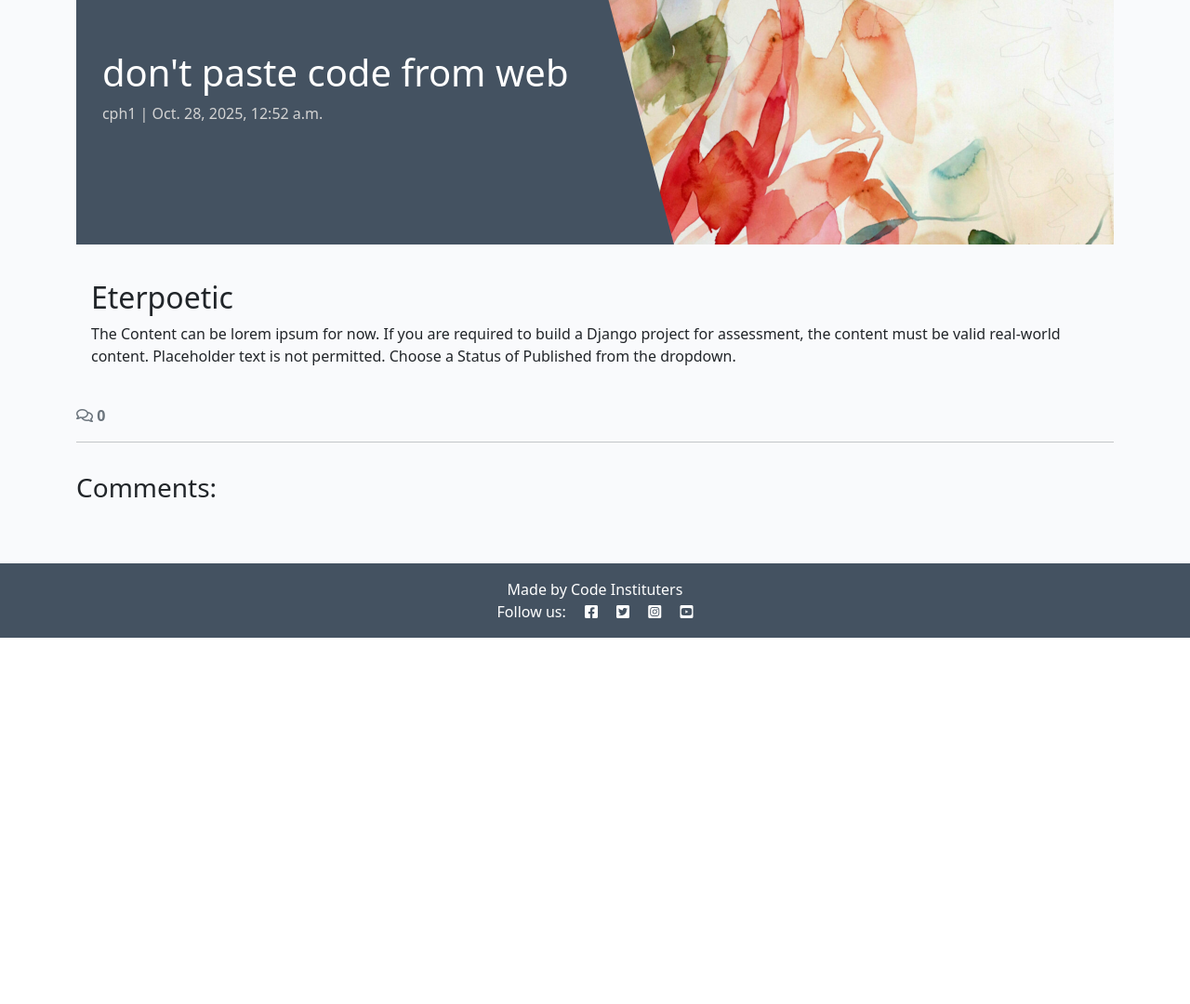
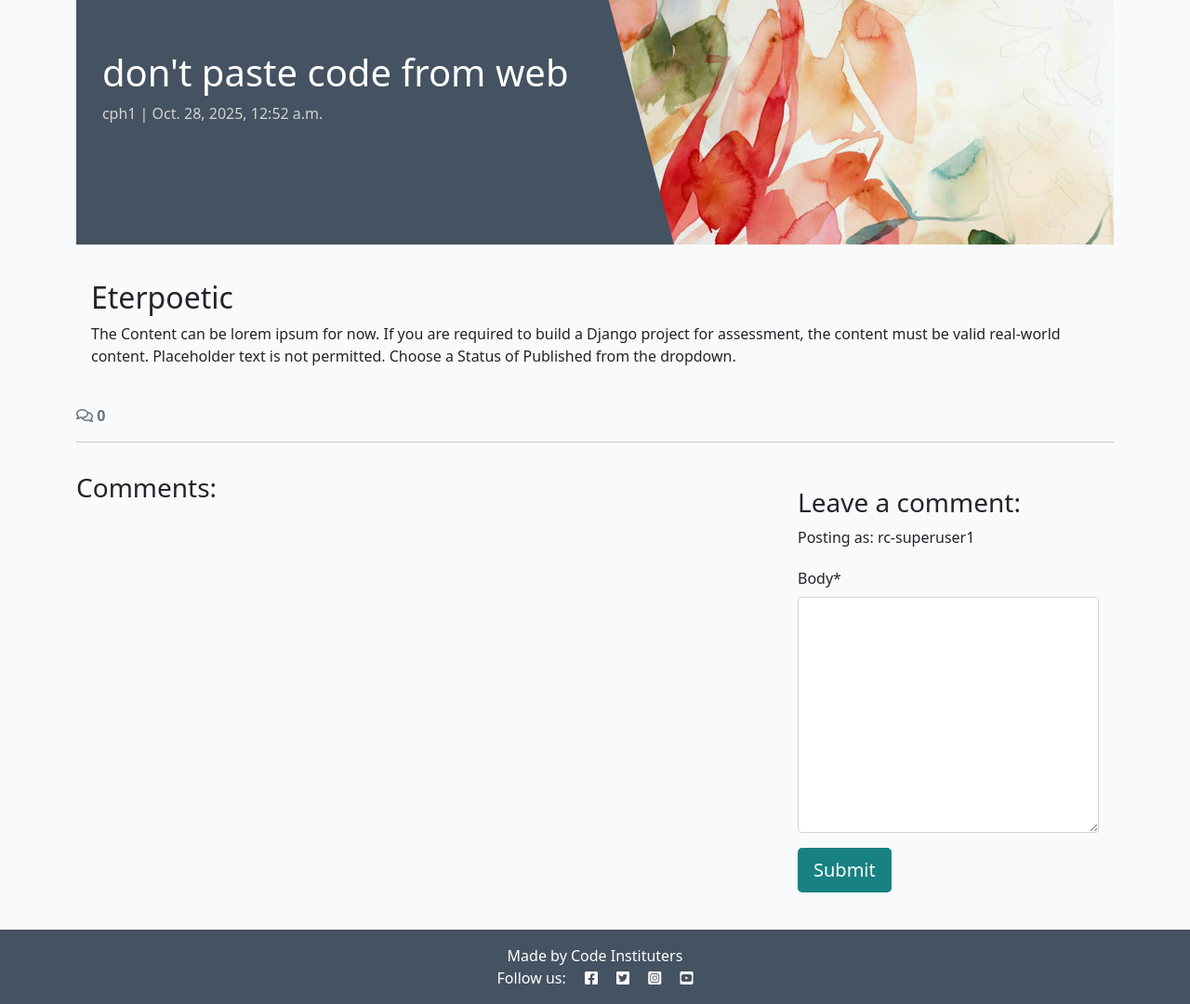
Before and after one commit to cynthiapinedoh79/p4_eterpoetic, a Django app: a page that uses templates/base.html in a window 1280 px wide. Shown: the part 127-1207 px from the top of the page at 93% size. Before the commit the page ends 813 px from the top, so only its background shows below. Run offline with Django 4.2, Linux system fonts and the light colour scheme; a user stored in the database is signed in; data comes from the database, SQL or seed files in the repository; data that the repository does not hold is empty; some libraries are stand-ins or nearby versions.

Commit message:
feature: display box for comment in post view

```diff
--- /dev/null
+++ b/blog/forms.py
@@ -0,0 +1,8 @@
+from .models import Comment
+from django import forms
+
+
+class CommentForm(forms.ModelForm):
+    class Meta:
+        model = Comment
+        fields = ('body',)
--- a/blog/templates/blog/post_detail.html
+++ b/blog/templates/blog/post_detail.html
@@ -1,5 +1,6 @@
 {% extends 'base.html' %} {% block content %}
 {% load static %}
+{% load crispy_forms_tags %}
 
 <div class="masthead">
     <div class="container">
@@ -71,6 +72,27 @@
                 {% endfor %}
             </div>
         </div>
+
+        <!-- Creating New Comments -->
+    <div class="col-md-4 card mb-4 mt-3">
+        <div class="card-body">
+          {% if user.is_authenticated %}
+          <h3>Leave a comment:</h3>
+          <p>Posting as: {{ user.username }}</p>
+          <form id="commentForm" method="post"
+            style="margin-top: 1.3em;">
+            {{ comment_form | crispy }}
+            {% csrf_token %}
+            <button id="submitButton" type="submit"
+              class="btn btn-signup btn-lg">Submit</button>
+          </form>
+          {% else %}
+          <p>Log in to leave a comment</p>
+          {% endif %}
+        </div>
+      </div>
+
+
     </div>
 </div>
 
--- a/blog/views.py
+++ b/blog/views.py
@@ -2,6 +2,7 @@
 from django.shortcuts import render, get_object_or_404
 from django.views import generic
 from .models import Post
+from .forms import CommentForm
 from django.contrib import messages
 from django.urls import reverse
 
@@ -44,6 +45,21 @@ def post_detail(request, slug):
     comments = post.comments.all().order_by("-created_on")
     comment_count = post.comments.filter(approved=True).count()
 
+    if request.method == "POST":
+        comment_form = CommentForm(data=request.POST)
+        if comment_form.is_valid():
+            comment = comment_form.save(commit=False)
+            comment.author = request.user
+            comment.post = post
+            comment.save()
+            messages.add_message(
+                request, messages.SUCCESS,
+                'Comment submitted and awaiting approval'
+    )
+
+
+    comment_form = CommentForm()
+
 
     return render(
         request,
@@ -52,5 +68,6 @@ def post_detail(request, slug):
          "coder": "Eterpoetic",
          "comments": comments,
          "comment_count": comment_count,
+         "comment_form": comment_form,
 },
     )
--- a/templates/base.html
+++ b/templates/base.html
@@ -77,6 +77,22 @@
         </div>
     </nav>
 
+    <!-- displaying Django messages -->
+    <div class="container">
+        <div class="row">
+            <div class="col-md-8 offset-md-2">
+                {% for message in messages %}
+                <div class="alert {{ message.tags }} alert-dismissible
+          fade show" id="msg" role="alert">
+                    {{ message | safe }}
+                    <button type="button" class="btn-close" data-bs-dismiss="alert" aria-label="Close"></button>
+                </div>
+                {% endfor %}
+            </div>
+        </div>
+    </div>
+
+
     <main class="flex-shrink-0 main-bg">
 
         {% if user.is_authenticated %}
```
